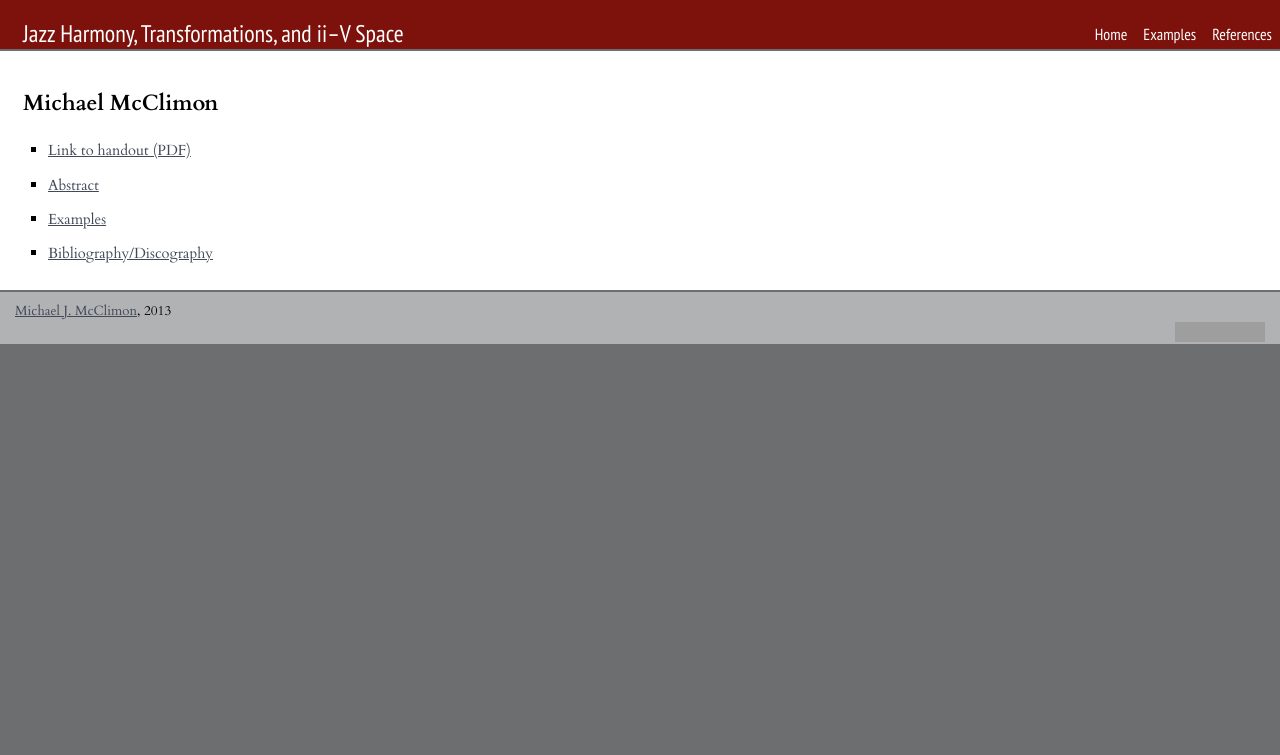
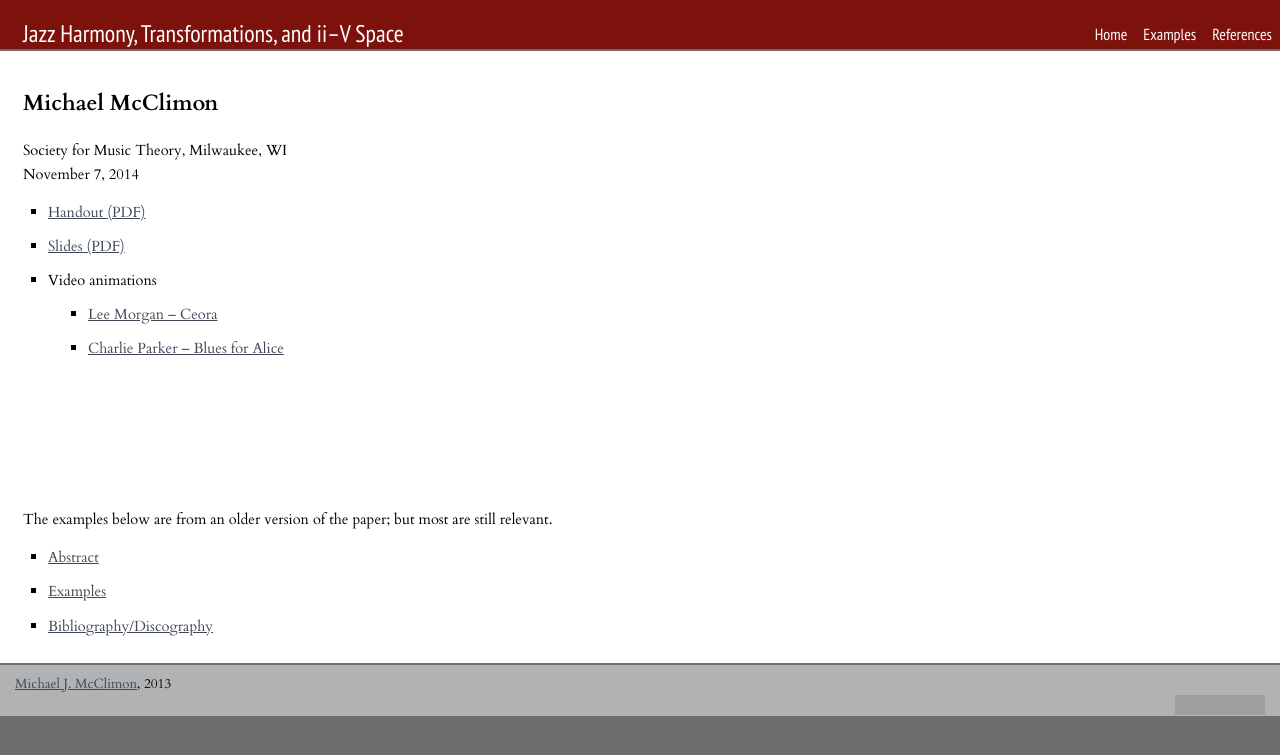
Before and after one commit to mmcclimon/jekyll-site, a Jekyll site: the page built from ii-V/index.html, in a window 1280 px wide. Shown: the top 755 px of the page. Built offline with Jekyll 4.4.1, drawn with Linux system fonts in a browser that asks for light colours; Markdown is read by kramdown in place of the engine named in the settings; grey boxes are pictures that could not be loaded.

Commit message:
Add links to SMT handout/slides/videos.

```diff
--- a/ii-V/index.html
+++ b/ii-V/index.html
@@ -4,8 +4,24 @@ title: ii-V Space - Home
 ---
 
 <h2>Michael McClimon</h2>
+
+<p>Society for Music Theory, Milwaukee, WI<br />November 7, 2014</p>
+
 <ul>
-  <li><a href="//files.mcclimon.org/projects/ii-V/mtsmaHandout.pdf">Link to handout (PDF)</a></li>
+    <li><a href="//files.mcclimon.org/projects/ii-V/smt-handout.pdf">Handout (PDF)</a></li>
+    <li><a href="//files.mcclimon.org/projects/ii-V/smt-slides.pdf">Slides (PDF)</a></li>
+    <li>Video animations
+        <ul>
+            <li><a href="https://vimeo.com/110716056">Lee Morgan – Ceora</a></li>
+            <li><a href="https://vimeo.com/110737535">Charlie Parker – Blues for Alice</a></li>
+        </ul>
+    </li>
+</ul>
+
+
+<p style="margin-top:8em">The examples below are from an older version of the paper; but most are
+still relevant.</p>
+<ul>
   <li><a href="abstract.html">Abstract</a></li>
   <li><a href="examples.html">Examples</a></li>
   <li><a href="biblio.html">Bibliography/Discography</a></li>
```
